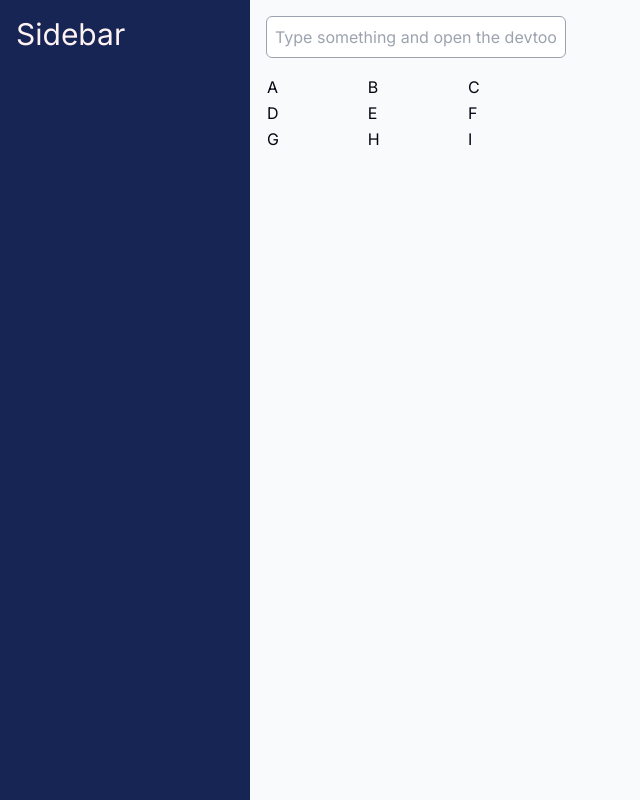
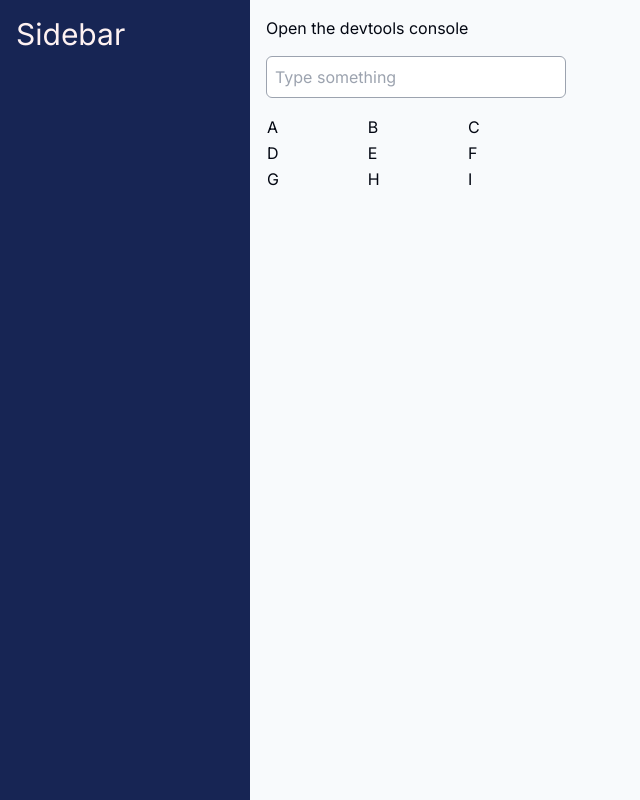
Before and after one commit to ArturAmpilogov/react-drawbacks, a Next.js app in the folder nextjs-v14/: page /tree-rerender in a window 1280 px wide. Shown: the whole page, without its empty margins (0-640 px from the left). Built offline with nearby package versions, Linux system fonts and the light colour scheme.

Commit message:
Format rerender example

```diff
--- a/nextjs-v14/src/app/tree-rerender/client-component.tsx
+++ b/nextjs-v14/src/app/tree-rerender/client-component.tsx
@@ -9,11 +9,12 @@ export default function ClientComponent({}) {
   const [value, setValue] = useState("");
   return (
     <div className="flex flex-col gap-4">
+      <p>Open the devtools console</p>
       <input
         className="border border-gray-400 rounded-md p-2 max-w-[300px]"
         value={value}
         onChange={(e) => setValue(e.target.value)}
-        placeholder="Type something and open the devtools console"
+        placeholder="Type something"
       />
 
       <Table>
```
